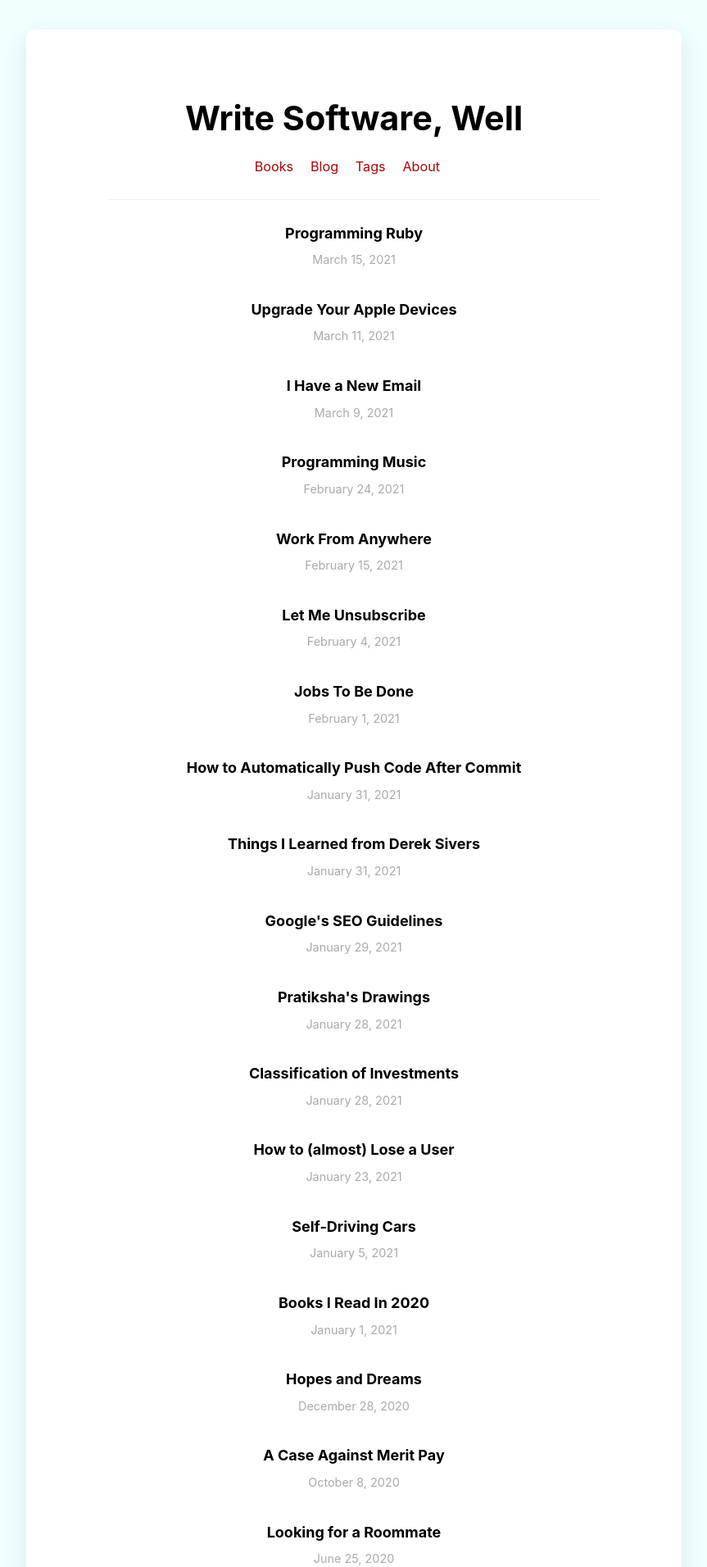
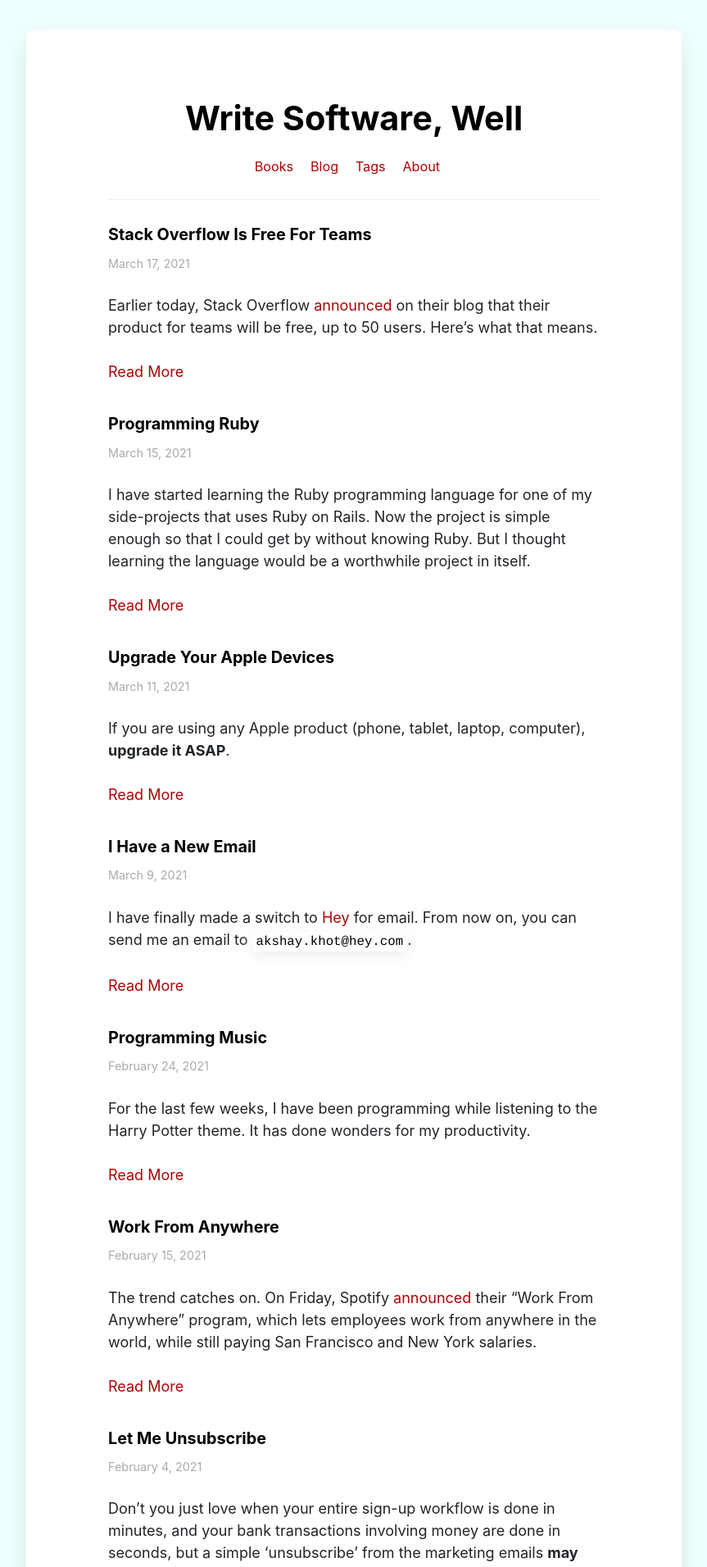
Before and after one commit to akshayKhot/akshayKhot.github.io, a Jekyll site: the page built from weblog.md, in a window 1280 px wide. Shown: the top 1912 px of the page at 82% size, without its empty margins (208-1071 px from the left). Built offline with Jekyll 4.4.1, drawn with Linux system fonts in a browser that asks for light colours; some of the changed text lies outside the part shown.

Commit message:
Add new post

```diff
--- /dev/null
+++ b/_weblog/2021-3-17-stack-overflow-is-free-for-teams.md
@@ -0,0 +1,21 @@
+---
+layout: post
+title: Stack Overflow Is Free For Teams
+---
+
+Earlier today, Stack Overflow [announced](https://stackoverflow.blog/2021/03/17/stack-overflow-for-teams-is-now-free-forever-for-up-to-50-users/) on their blog that their product for teams will be free, up to 50 users. Here's what that means.
+
+<div class="random centered">
+  <a target="_blank" href="/images/random/stackoverflow-teams-free.png">
+    <img src="/images/random/stackoverflow-teams-free.png" alt="Stack Overflow Is Free For Teams	">
+  </a>
+  <div class="caption">Stack Overflow for Teams</div>
+</div>
+
+- You don't have to scroll endlessly in chat history to find out the answer to a question you asked a month ago.
+- You don't have to answer the same question repeatedly that someone else asked a while back.
+- All the information about **your** codebase resides in a central repository, not scattered in multiple email threads or wikis that no one reads.
+- You get to flaunt your skills and share your knowledge in front of your teammates and management.
+- When a new developer joins, they don't have to ask the same question that the previous new hire asked.
+
+If your developers are asking questions in Teams channels or email threads, you are doing it wrong.
--- a/style.scss
+++ b/style.scss
@@ -329,9 +329,8 @@
 }
 
 section.weblog {
-	margin: 1em;
 	div.post-title {
-		font-size: 1em;
+		font-size: 1.1em;
 		font-weight: bold;
 	}
 }
--- a/weblog.md
+++ b/weblog.md
@@ -9,7 +9,7 @@
 {% assign posts = site.weblog | sort: 'date' | reverse %}
 {% for post in posts %}
 
-  <article class="post b text-center">
+  <article class="post b">
 
     <div class="post-title"><a href="{{ site.baseurl }}{{ post.url }}">{{ post.title }}</a></div>
 
@@ -23,6 +23,12 @@
       {% endif %} -->
     </div>
 
+	<div class="entry">
+      {{ post.excerpt }}
+    </div>
+
+    <a href="{{ site.baseurl }}{{ post.url }}" class="read-more">Read More</a>
+
   </article>
 
 {% endfor %}
```
Also changed, not shown: _drafts/Enterprise-Software.md (+1 -1 lines), _drafts/things-they-dont-teach-in-school.md (deleted, +0 -4 lines), _drafts/webrtc.md (added, +8 -0 lines), images/random/stackoverflow-teams-free.png (added).
